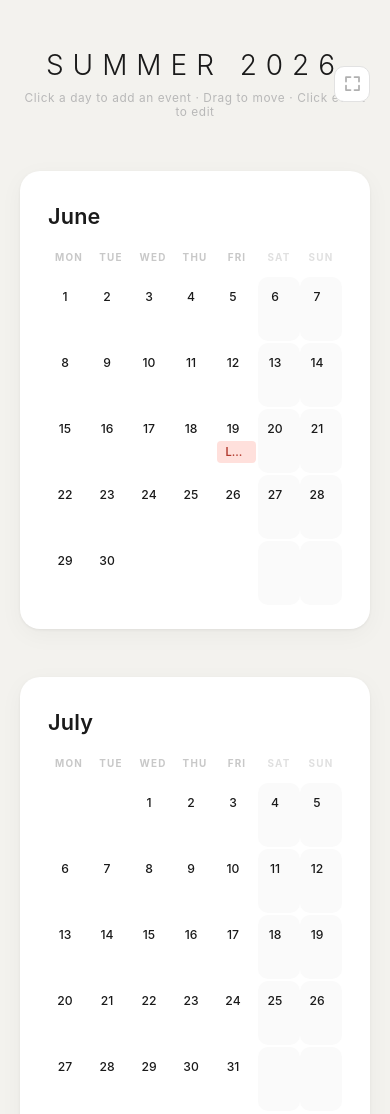
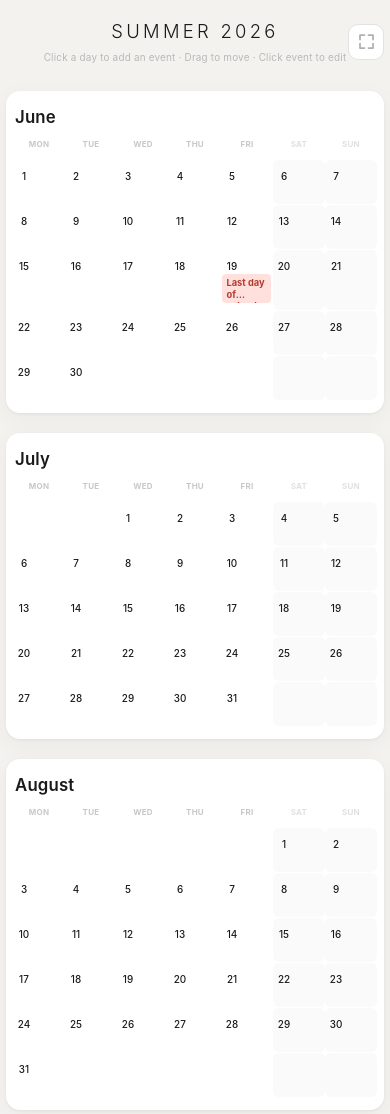
Before and after one commit to ipotemka/family-calendar, a website: page index.html in a window 390 px wide. Shown: the top 1114 px of the page. Drawn offline with Linux system fonts and the light colour scheme; no server answers.

Commit message:
Update index.html

```diff
--- a/index.html
+++ b/index.html
@@ -123,7 +123,7 @@ body {
    WEEK ROW
    ========================================================== */
 .week-row {
-  position: relative;
+  position: relative;        /* anchor for absolute event layer */
   display: grid;
   grid-template-columns: repeat(7, 1fr);
   min-height: 64px;
@@ -167,6 +167,7 @@ body {
   z-index: 1;
 }
 
+/* Small "+" button that appears on hover */
 .add-btn {
   position: absolute;
   bottom: 4px;
@@ -192,14 +193,14 @@ body {
 .add-btn:hover { border-color: #888; color: #555; }
 
 /* ==========================================================
-   EVENT LAYER
+   EVENT LAYER  (absolutely covers the entire week row)
    ========================================================== */
 .event-layer {
   position: absolute;
   top: 0;
   left: 0;
   right: 0;
-  pointer-events: none;
+  pointer-events: none;     /* clicks fall through to day cells … */
   overflow: visible;
   z-index: 2;
 }
@@ -218,7 +219,7 @@ body {
   overflow: hidden;
   text-overflow: ellipsis;
   cursor: grab;
-  pointer-events: all;
+  pointer-events: all;      /* … but event bars ARE clickable */
   user-select: none;
   transition: filter 0.1s, transform 0.12s;
 }
@@ -269,9 +270,22 @@ body {
 .modal-backdrop.open .modal-card { transform: translateY(0); }
 
 .modal-heading {
-  font-size: 0.95rem;
+  font-size: 0.65rem;
   font-weight: 700;
-  margin-bottom: 20px;
+  text-transform: uppercase;
+  letter-spacing: 0.1em;
+  color: #b8b8b8;
+  margin-bottom: 4px;
+}
+
+/* Full event title shown prominently in edit mode */
+.modal-event-title {
+  font-size: 1rem;
+  font-weight: 700;
+  color: #1a1a1a;
+  margin-bottom: 18px;
+  word-break: break-word;
+  line-height: 1.3;
 }
 
 .field       { margin-bottom: 13px; }
@@ -301,6 +315,7 @@ body {
 
 .field input:focus { border-color: #1a1a1a; }
 
+/* Color swatch picker */
 .swatches {
   display: flex;
   gap: 6px;
@@ -320,6 +335,7 @@ body {
 .swatch:hover    { transform: scale(1.14); }
 .swatch.selected { border-color: #1a1a1a; }
 
+/* Modal action buttons */
 .modal-actions {
   display: flex;
   gap: 7px;
@@ -370,6 +386,98 @@ body {
   transform: translateX(-50%) translateY(0);
 }
 
+/* ==========================================================
+   MOBILE  (≤ 600px)
+   ========================================================== */
+@media (max-width: 600px) {
+
+  body {
+    padding: 20px 6px 52px;
+  }
+
+  .header {
+    margin-bottom: 28px;
+    padding: 0 4px;
+  }
+
+  .header h1 {
+    font-size: 1.15rem;
+    letter-spacing: 0.18em;
+  }
+
+  .header p {
+    font-size: 0.62rem;
+    letter-spacing: 0.02em;
+  }
+
+  .calendar {
+    gap: 20px;
+  }
+
+  .month-block {
+    padding: 16px 7px 12px;
+    border-radius: 14px;
+  }
+
+  .month-name {
+    font-size: 1.05rem;
+    margin-bottom: 10px;
+    padding-left: 2px;
+  }
+
+  .dow-label {
+    font-size: 0.5rem;
+    letter-spacing: 0.03em;
+    padding: 2px 0 7px;
+  }
+
+  .week-row {
+    min-height: 44px;
+    margin-bottom: 1px;
+  }
+
+  .day-cell {
+    min-height: 44px;
+    padding: 4px 2px 3px;
+    border-radius: 6px;
+  }
+
+  .day-num {
+    width: 18px;
+    height: 18px;
+    font-size: 0.62rem;
+  }
+
+  /* Hide hover "+" on mobile — tapping the cell still opens the modal */
+  .add-btn {
+    display: none;
+  }
+
+  /* Event bars: taller, allow up to 2 lines of text */
+  .event-bar {
+    height: auto;
+    min-height: 22px;
+    line-height: 1.25;
+    white-space: normal;
+    /* clamp to 2 lines with ellipsis */
+    display: -webkit-box;
+    -webkit-line-clamp: 2;
+    -webkit-box-orient: vertical;
+    overflow: hidden;
+    font-size: 0.58rem;
+    font-weight: 700;
+    padding: 3px 4px;
+    /* disable hover lift on touch devices */
+    transform: none !important;
+  }
+
+  /* Make the modal fill the screen width on small phones */
+  .modal-card {
+    width: calc(100vw - 32px);
+    padding: 22px 20px 18px;
+  }
+}
+
 </style>
 </head>
 <body>
@@ -402,7 +510,10 @@ body {
      ========================================================= -->
 <div class="modal-backdrop" id="modal-backdrop">
   <div class="modal-card">
+    <!-- Mode label ("Add Event" / "Edit Event") -->
     <div class="modal-heading" id="modal-heading">Add Event</div>
+    <!-- Full event title shown prominently when editing -->
+    <div class="modal-event-title" id="modal-event-title"></div>
 
     <div class="field">
       <label>Event Name</label>
@@ -578,6 +689,29 @@ function colForDate(week, str) {
 
 
 // ==========================================================
+//  LAYOUT CONFIG  (desktop vs mobile)
+// ==========================================================
+
+/**
+ * Returns lane-positioning constants appropriate for the current viewport.
+ * Called at render time so device rotation is handled automatically.
+ *
+ *  topOffset   — px from the top of the week row to the first event lane
+ *  laneHeight  — px per lane (controls vertical spacing between stacked events)
+ *  baseRowHeight — minimum row height when no events are present
+ */
+function getLaneConfig() {
+  if (window.innerWidth <= 600) {
+    // Mobile: day numbers are 18px, top padding 4px → first bar at ~24px.
+    // Bars can be up to ~28px tall (2-line text), so lanes need 32px spacing.
+    return { topOffset: 24, laneHeight: 32, baseRowHeight: 44 };
+  }
+  // Desktop defaults
+  return { topOffset: 32, laneHeight: 26, baseRowHeight: 64 };
+}
+
+
+// ==========================================================
 //  API PERSISTENCE
 // ==========================================================
 
@@ -674,7 +808,9 @@ function buildWeekRow(week, year, month) {
     if (weekEvents.length > 0) {
       const { layer, laneCount } = buildEventLayer(weekEvents, week, weekStart, weekEnd, year, month);
       row.appendChild(layer);
-      row.style.minHeight = Math.max(64, 34 + laneCount * 26 + 4) + 'px';
+      // Expand row height to accommodate all event lanes without clipping
+      const { topOffset, laneHeight, baseRowHeight } = getLaneConfig();
+      row.style.minHeight = Math.max(baseRowHeight, topOffset + laneCount * laneHeight + 4) + 'px';
     }
   }
 
@@ -722,7 +858,7 @@ function buildDayCell(day, col, year, month) {
  */
 function buildEventLayer(weekEvents, week, weekStart, weekEnd, year, month) {
   const layer = el('div', 'event-layer');
-  const lanes = [];
+  const lanes = []; // tracks occupied column ranges per lane
 
   weekEvents.forEach(ev => {
     const clampedStart = ev.start < weekStart ? weekStart : ev.start;
@@ -731,6 +867,7 @@ function buildEventLayer(weekEvents, week, weekStart, weekEnd, year, month) {
     const startCol = colForDate(week, clampedStart);
     const endCol   = colForDate(week, clampedEnd);
 
+    // Assign to the first lane that has no column conflict
     let lane = 0;
     while (true) {
       if (!lanes[lane]) lanes[lane] = [];
@@ -755,22 +892,29 @@ function buildEventBar(ev, startCol, endCol, lane, weekStart, weekEnd) {
   bar.style.background = color.bg;
   bar.style.color      = color.fg;
 
+  // Horizontal position: percentage-based columns with small inset gaps
   const colW = 100 / 7;
   const gap  = 1.5;
   bar.style.left   = `calc(${startCol * colW}% + ${gap}px)`;
   bar.style.width  = `calc(${(endCol - startCol + 1) * colW}% - ${gap * 2}px)`;
-  bar.style.top    = `${32 + lane * 26}px`;
 
+  // Vertical position: use viewport-aware config so mobile gets more room
+  const { topOffset, laneHeight } = getLaneConfig();
+  bar.style.top = `${topOffset + lane * laneHeight}px`;
+
+  // Only round the corners at the true start and end of the event
   const roundL = ev.start >= weekStart ? '4px' : '0';
   const roundR = ev.end   <= weekEnd   ? '4px' : '0';
   bar.style.borderRadius = `${roundL} ${roundR} ${roundR} ${roundL}`;
 
+  // Label: show a small arrow if the event continues from a previous week
   if (ev.start >= weekStart) {
     bar.textContent = ev.title;
   } else {
     bar.innerHTML = `<span style="opacity:.4;margin-right:3px">&#9664;</span>${ev.title}`;
   }
 
+  // ── Drag ──────────────────────────────────────────────────
   bar.setAttribute('draggable', 'true');
 
   bar.addEventListener('dragstart', e => {
@@ -791,6 +935,7 @@ function buildEventBar(ev, startCol, endCol, lane, weekStart, weekEnd) {
     drag.active = false;
   });
 
+  // ── Click / tap to edit ───────────────────────────────────
   bar.addEventListener('click', e => { e.stopPropagation(); openEditModal(ev.id); });
 
   return bar;
@@ -813,6 +958,7 @@ function handleDrop(targetDate) {
   const newStart = addDays(ev.start, delta);
   const newEnd   = addDays(newStart, duration);
 
+  // Stay within the visible summer range
   if (newStart < '2026-06-01' || newEnd > '2026-09-30') {
     drag.active = false;
     return;
@@ -834,7 +980,8 @@ function handleDrop(targetDate) {
 function openAddModal(date) {
   modal = { mode: 'add', editId: null, colorId: 'blue' };
 
-  document.getElementById('modal-heading').textContent = 'Add Event';
+  document.getElementById('modal-heading').textContent    = 'Add Event';
+  document.getElementById('modal-event-title').textContent = '';  // hidden when empty
   document.getElementById('f-name').value  = '';
   document.getElementById('f-start').value = date;
   document.getElementById('f-end').value   = date;
@@ -851,7 +998,9 @@ function openEditModal(id) {
 
   modal = { mode: 'edit', editId: id, colorId: ev.colorId };
 
-  document.getElementById('modal-heading').textContent = 'Edit Event';
+  document.getElementById('modal-heading').textContent     = 'Edit Event';
+  // Show the full title prominently — useful when the bar text was truncated
+  document.getElementById('modal-event-title').textContent = ev.title;
   document.getElementById('f-name').value  = ev.title;
   document.getElementById('f-start').value = ev.start;
   document.getElementById('f-end').value   = ev.end;
@@ -974,6 +1123,13 @@ function el(tag, cls) {
   return e;
 }
 
+// Re-render on resize / device rotation so lane heights update correctly
+let _resizeTimer = null;
+window.addEventListener('resize', () => {
+  clearTimeout(_resizeTimer);
+  _resizeTimer = setTimeout(renderCalendar, 200);
+});
+
 
 // ==========================================================
 //  BOOTSTRAP
```
